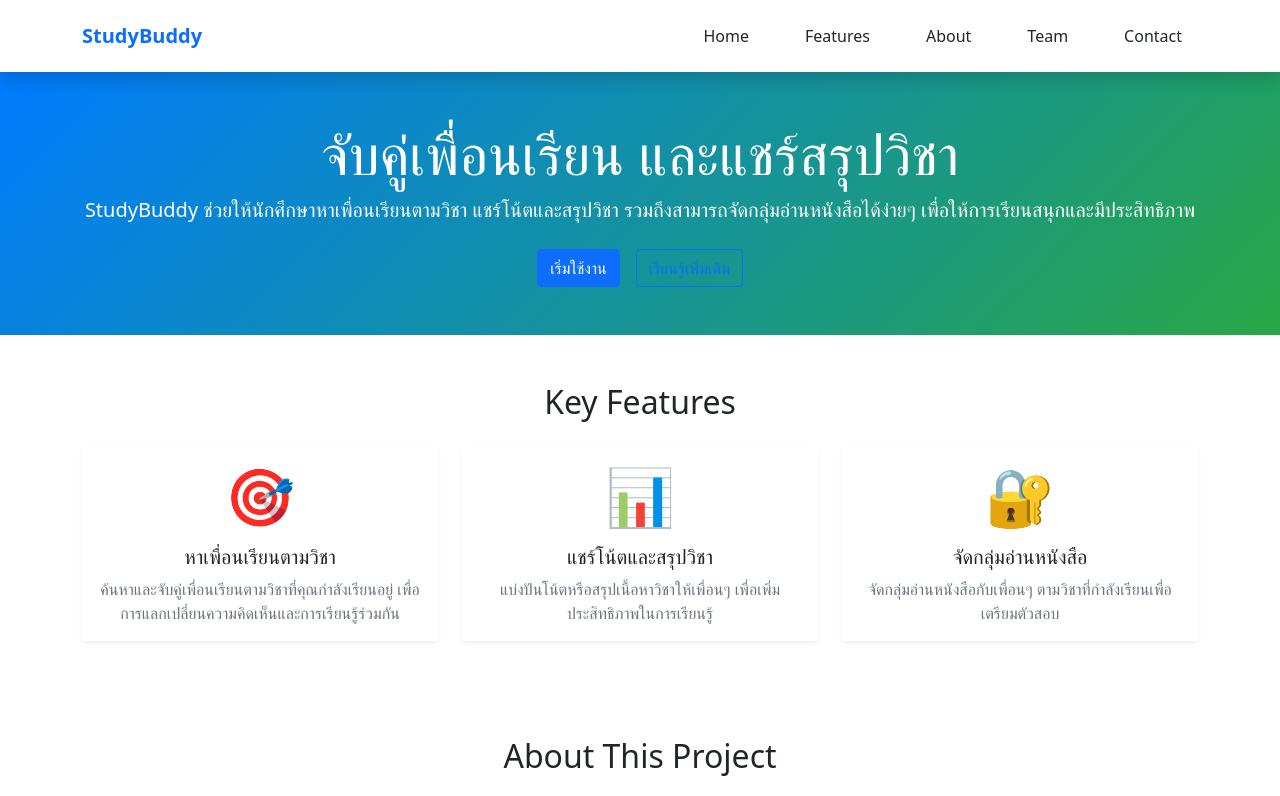
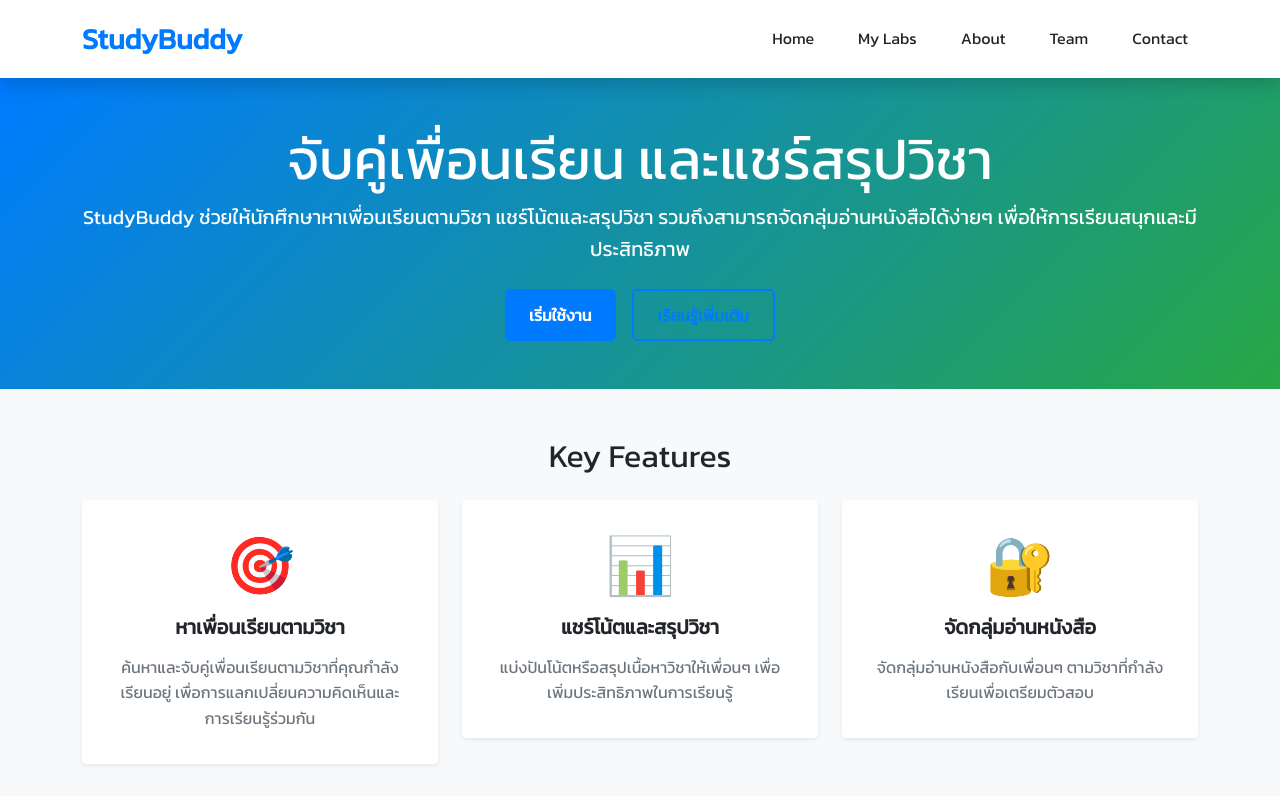
Before and after one commit to 20Nattapat05/StudyBuddy, a plain HTML site: page index.html in a window 1280 px wide. Shown: the top 796 px of the page. Drawn offline with nearby package versions, Linux system fonts and the light colour scheme.

Commit message:
Update index.html

```diff
--- a/index.html
+++ b/index.html
@@ -8,13 +8,8 @@
     <meta name="keywords" content="StudyBuddy, เรียน, เพื่อนเรียน, สรุปวิชา, นักศึกษา">
     <meta name="author" content="Group XX - ENGCE301">
     <title>StudyBuddy - ENGCE301 Term Project</title>
-
-    <!-- Bootstrap 5 CSS -->
     <link href="https://cdn.jsdelivr.net/npm/bootstrap@5.1.0/dist/css/bootstrap.min.css" rel="stylesheet">
-    <!-- Google Fonts -->
-    <link href="https://fonts.googleapis.com/css2?family=Inter:wght@300;400;600&display=swap" rel="stylesheet">
-    <!-- Custom CSS -->
-    <link rel="stylesheet" href="styles.css">
+    <link rel="stylesheet" href="css/style.css">
 </head>
 
 <body>
@@ -31,7 +26,7 @@
             <nav class="main-nav">
                 <ul class="d-flex list-unstyled gap-4 mb-0">
                     <li><a href="#home" class="text-dark text-decoration-none nav-link">Home</a></li>
-                    <li><a href="#features" class="text-dark text-decoration-none nav-link">Features</a></li>
+                    <li><a href="#features" class="text-dark text-decoration-none nav-link">My Labs</a></li>
                     <li><a href="#about" class="text-dark text-decoration-none nav-link">About</a></li>
                     <li><a href="#team" class="text-dark text-decoration-none nav-link">Team</a></li>
                     <li><a href="#contact" class="text-dark text-decoration-none nav-link">Contact</a></li>
```
